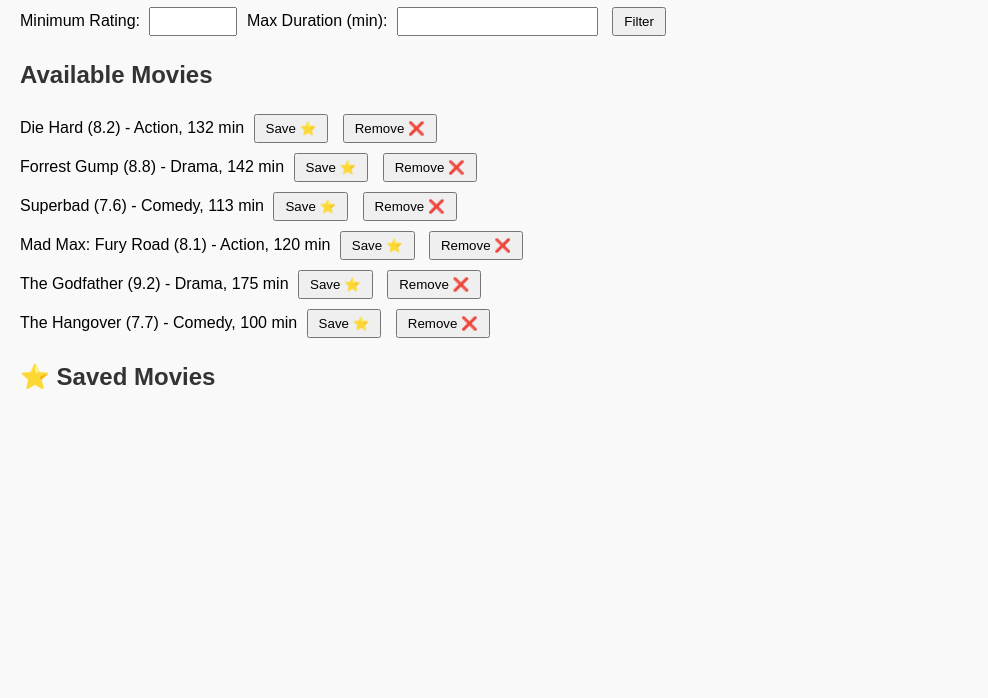
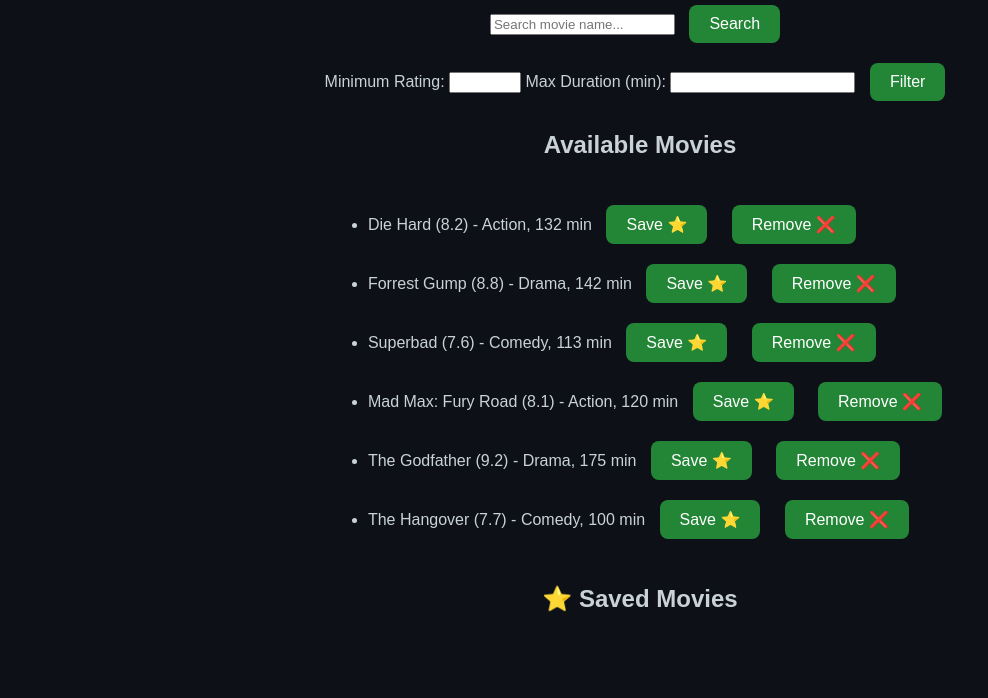
Before and after one commit to ATheofanis/moviesuggestion, a plain HTML site: page index.html in a window 1280 px wide. Shown: the part 118-816 px from the top of the page, without its empty margins (0-988 px from the left). Drawn offline with Linux system fonts and the light colour scheme.

Commit message:
Update style.css

```diff
--- a/style.css
+++ b/style.css
@@ -1,19 +1,29 @@
 body {
-  font-family: Arial, sans-serif;
-  margin: 20px;
-  background-color: #f9f9f9;
+    background-color: #0d1117; /* GitHub dark gray */
+    color: #c9d1d9; /* Light gray text */
+    display: flex;
+    justify-content: center;
+    align-items: center;
+    min-height: 100vh;
+    flex-direction: column;
+    font-family: Arial, sans-serif;
 }
 
-h1, h2 {
-  color: #333;
+h1 {
+    margin-bottom: 20px;
 }
 
-input, button {
-  margin: 5px;
-  padding: 5px 10px;
+button {
+    margin: 10px;
+    padding: 10px 20px;
+    background-color: #238636; /* GitHub green */
+    color: white;
+    border: none;
+    border-radius: 8px;
+    cursor: pointer;
+    font-size: 16px;
 }
 
-ul {
-  list-style-type: none;
-  padding: 0;
+button:hover {
+    background-color: #2ea043;
 }
```
